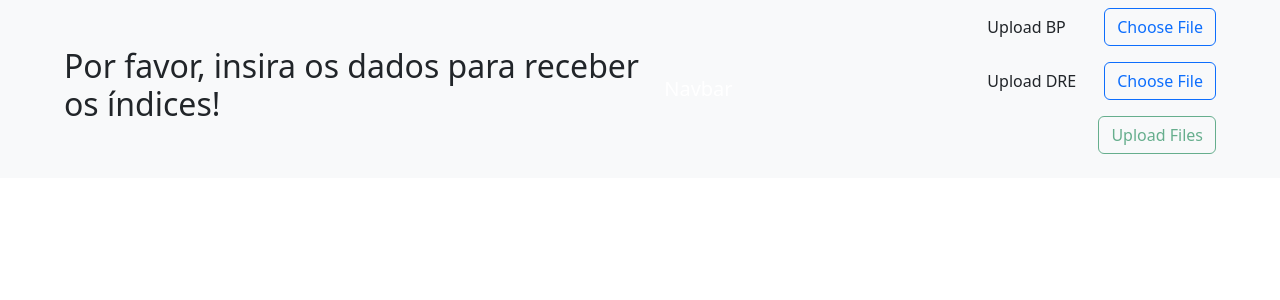
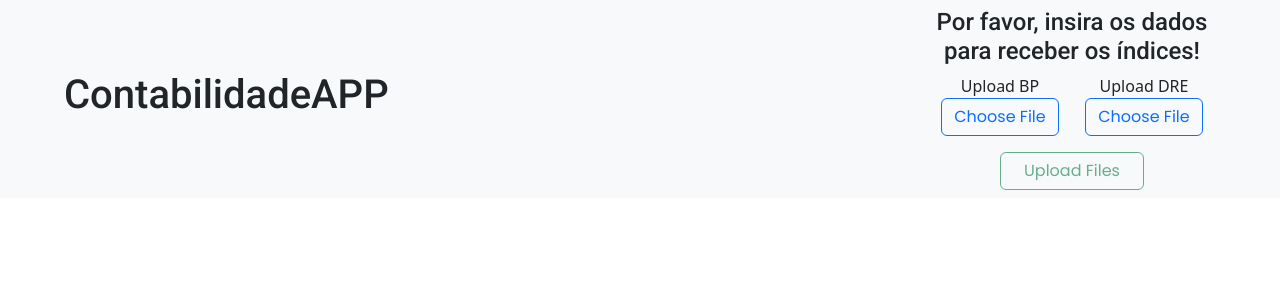
Before and after one commit to vctaragao/accounting-app, an Angular app: page / in a window 1280 px wide. Shown: the top 300 px of the page. Built offline with nearby package versions, Linux system fonts and the light colour scheme.

Commit message:
fix: style feat: popers

```diff
--- a/package.json
+++ b/package.json
@@ -19,7 +19,7 @@
     "@angular/platform-browser-dynamic": "^16.1.0",
     "@angular/router": "^16.1.0",
     "@ng-bootstrap/ng-bootstrap": "^15.0.1",
-    "@popperjs/core": "^2.11.6",
+    "@popperjs/core": "^2.11.8",
     "bootstrap": "^5.3.0",
     "rxjs": "~7.8.0",
     "tslib": "^2.3.0",
--- a/src/app/app.component.html
+++ b/src/app/app.component.html
@@ -3,13 +3,16 @@
     class="d-flex justify-content-between mx-auto align-items-center"
     style="width: 90%"
   >
-    <h2 *ngIf="!bpData || bpData.length === 0" class="">
-      Por favor, insira os dados para receber os índices!
-    </h2>
-    <a class="navbar-brand">Navbar</a>
-    <form class="d-flex flex-column justify-content-end w-50" role="search">
-      <div class="mb-3 d-flex align-items-baseline justify-content-end">
-        <span class="mb-0 w-25">Upload BP</span>
+    <h1>ContabilidadeAPP</h1>
+
+    <form
+      class="d-flex flex-column w-25 text-center align-items-center"
+      role="search"
+    >
+      <h4>Por favor, insira os dados para receber os índices!</h4>
+      <div class="d-flex justify-content-around w-100">
+        <div class="mb-3 d-flex flex-column">
+          <div>Upload BP</div>
           <input
             type="file"
             #fileInputBP
@@ -31,8 +34,8 @@
             </span>
           </button>
         </div>
-      <div class="mb-3 d-flex align-items-baseline justify-content-end">
-        <span class="mb-0 w-25">Upload DRE</span>
+        <div class="mb-3 d-flex flex-column">
+          <div>Upload DRE</div>
           <input
             type="file"
             #fileInputDRE
@@ -55,16 +58,15 @@
             </span>
           </button>
         </div>
-      <div class="mb-3 d-flex align-items-baseline justify-content-end">
+      </div>
       <button
         type="button"
-          class="btn btn-outline-success"
+        class="btn btn-outline-success w-50"
         (click)="uploadFiles()"
         [disabled]="!selectedBPFile || !selectedDREFile"
       >
         Upload Files
       </button>
-      </div>
     </form>
   </div>
 </nav>
--- a/src/app/app.component.ts
+++ b/src/app/app.component.ts
@@ -43,6 +43,7 @@ export class AppComponent {
       this.appendAlert('Por favor selecione um arquivo para do BP', 'danger');
       return;
     }
+
     if (!this.selectedDREFile) {
       this.appendAlert('Por favor selecione um arquivo para do DRE', 'danger');
       return;
--- a/src/app/app.module.ts
+++ b/src/app/app.module.ts
@@ -9,6 +9,7 @@ import { DRECsvProcessor } from './dre-csv-processor';
 import { TopoTelaComponent } from './topo-tela/topo-tela.component';
 import { ConteudoTelaComponent } from './conteudo-tela/conteudo-tela.component';
 import { IndicesComponent } from './conteudo-tela/indices/indices.component';
+import { NgbModule } from '@ng-bootstrap/ng-bootstrap';
 
 @NgModule({
   declarations: [
@@ -17,7 +18,7 @@ import { IndicesComponent } from './conteudo-tela/indices/indices.component';
     ConteudoTelaComponent,
     IndicesComponent,
   ],
-  imports: [BrowserModule, AppRoutingModule, FormsModule],
+  imports: [BrowserModule, AppRoutingModule, FormsModule, NgbModule],
   providers: [BPCsvProcessor, DRECsvProcessor],
   bootstrap: [AppComponent],
 })
--- a/src/app/conteudo-tela/conteudo-tela.component.css
+++ b/src/app/conteudo-tela/conteudo-tela.component.css
@@ -2,7 +2,6 @@ h1 {
   width: 100%;
   padding: 15px 0;
   padding-left: 10px; /* Adicione um valor adequado para o espaço à esquerda */
-
   text-align: left;
   font-size: 18px;
   color: white;
--- a/src/app/conteudo-tela/indices/indices.component.css
+++ b/src/app/conteudo-tela/indices/indices.component.css
@@ -1,4 +1,4 @@
-h1 {
+p {
     width: 100%;
     padding: 15px 0;
     padding-left: 10px; /* Adicione um valor adequado para o espaço à esquerda */
@@ -6,6 +6,8 @@ h1 {
     text-align: left;
     font-size: 18px;
     color: white;
+    border-radius: 10px;
+    font-weight: 400;
     background-color: rgb(93, 121, 247);
   }
 
@@ -35,4 +37,5 @@ h1 {
     background-color: rgb(255, 213, 0);
     padding: 1%s 1%;
     font-family: Arial, sans-serif;
+    box-shadow: 2px 3px 2px 0px black;
   }
--- a/src/app/conteudo-tela/indices/indices.component.html
+++ b/src/app/conteudo-tela/indices/indices.component.html
@@ -1,14 +1,18 @@
 <div class="index-container">
   <div class="index">
-    <h1>
+    <p
+      placement="top"
+      ngbPopover="This is simple example form ItSolutionStuff.com"
+      popoverTitle="Titulo"
+    >
       PCT = {{ pct | number : "1.3-3" }} | {{ pct * 100 | number : "1.2-2" }}%
-    </h1>
-    <h1>
+    </p>
+    <p>
       END = {{ end | number : "1.3-3" }} | {{ end * 100 | number : "1.2-2" }}%
-    </h1>
-    <h1>
+    </p>
+    <p>
       IPL = {{ ipl | number : "1.3-3" }} | {{ ipl * 100 | number : "1.2-2" }}%
-    </h1>
+    </p>
     <div class="ano" *ngIf="ano === 0; else mostrarAno">
       {{ ano === 0 ? "ano" : ano }}
     </div>
@@ -17,15 +21,9 @@
     </ng-template>
   </div>
   <div class="index">
-    <h1>
-      LG = {{ lg | number : "1.3-3" }} | {{ lg * 100 | number : "1.2-2" }}%
-    </h1>
-    <h1>
-      LC = {{ lc | number : "1.3-3" }} | {{ lc * 100 | number : "1.2-2" }}%
-    </h1>
-    <h1>
-      LS = {{ ls | number : "1.3-3" }} | {{ ls * 100 | number : "1.2-2" }}%
-    </h1>
+    <p>LG = {{ lg | number : "1.3-3" }} | {{ lg * 100 | number : "1.2-2" }}%</p>
+    <p>LC = {{ lc | number : "1.3-3" }} | {{ lc * 100 | number : "1.2-2" }}%</p>
+    <p>LS = {{ ls | number : "1.3-3" }} | {{ ls * 100 | number : "1.2-2" }}%</p>
     <div class="ano" *ngIf="ano === 0; else mostrarAno">
       {{ ano === 0 ? "ano" : ano }}
     </div>
@@ -34,18 +32,18 @@
     >
   </div>
   <div class="index">
-    <h1>
+    <p>
       GA = {{ calculoGA(ano) | number : "1.3-3" }} |
       {{ calculoGA(ano) | percent : "1.2-2" }}
-    </h1>
-    <h1>
+    </p>
+    <p>
       ML = {{ calculoML(ano) | number : "1.3-3" }} |
       {{ calculoML(ano) | percent : "1.2-2" }}
-    </h1>
-    <h1>
+    </p>
+    <p>
       RA = {{ calculoRA(ano) | number : "1.3-3" }} |
       {{ calculoRA(ano) | percent : "1.2-2" }}
-    </h1>
+    </p>
     <div class="ano" *ngIf="ano === 0; else mostrarAno">
       {{ ano === 0 ? "ano" : ano }}
     </div>
--- a/src/index.html
+++ b/src/index.html
@@ -6,6 +6,12 @@
     <base href="/" />
     <meta name="viewport" content="width=device-width, initial-scale=1" />
     <link rel="icon" type="image/x-icon" href="favicon.ico" />
+    <link rel="preconnect" href="https://fonts.googleapis.com" />
+    <link rel="preconnect" href="https://fonts.gstatic.com" crossorigin />
+    <link
+      href="https://fonts.googleapis.com/css2?family=Poppins:wght@400;500&family=Roboto:wght@400;500&display=swap"
+      rel="stylesheet"
+    />
   </head>
   <body>
     <app-root></app-root>
--- a/src/styles.css
+++ b/src/styles.css
@@ -1 +1,14 @@
 /* You can add global styles to this file, and also import other style files */
+
+
+h1,h2, h3, h4, h5{
+    font-family: 'Roboto', sans-serif !important;
+}
+
+ p, span, button{
+    font-family: 'Poppins', sans-serif !important;
+}
+
+body{
+    margin-bottom: 2rem;
+}
```
Also changed, not shown: 1 other file (tests, documents, lock files or other folders). Lines whose indentation alone changed are shown as unchanged.
